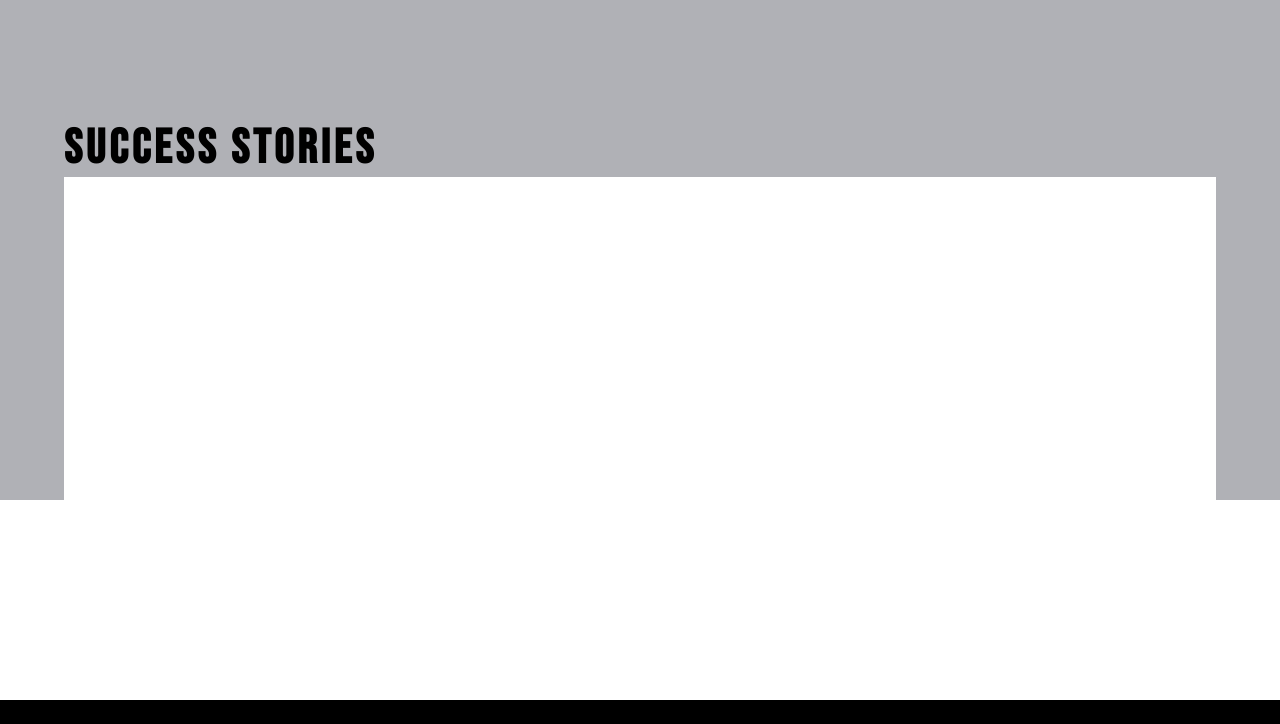
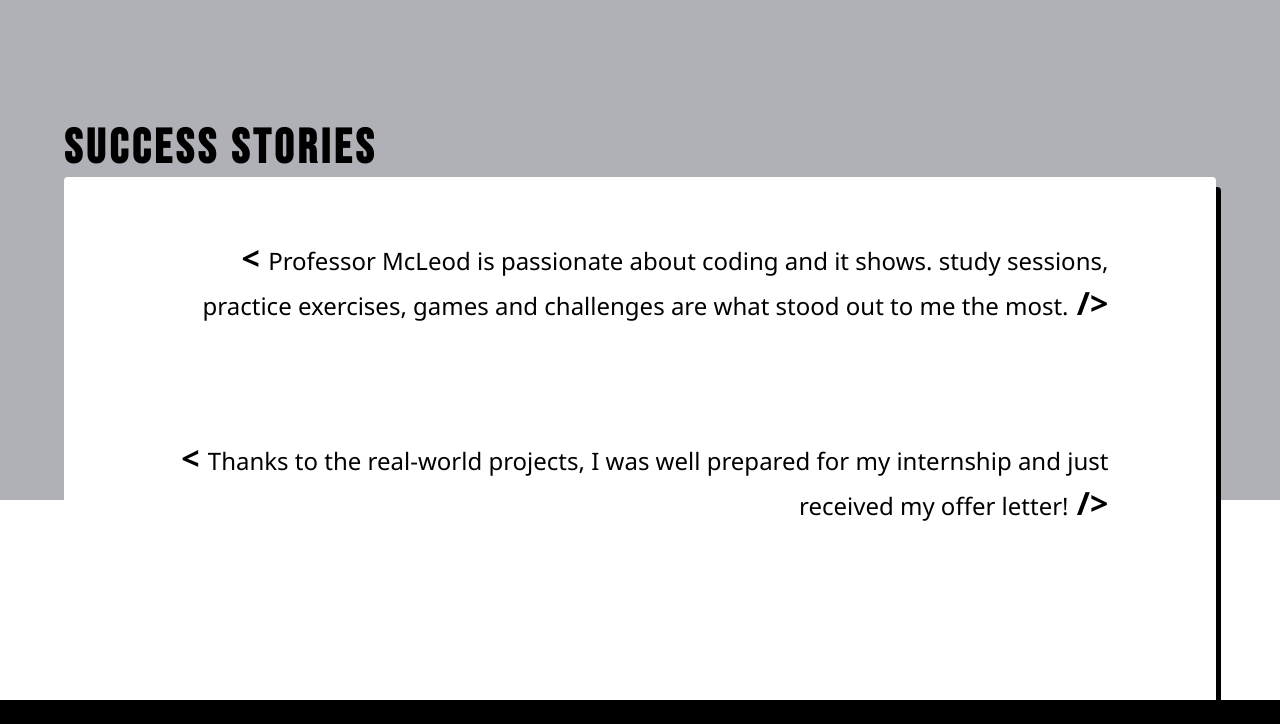
Before and after one commit to kjm2023/final-project, a plain HTML site: page experience.html in a window 1280 px wide. Shown: the part 1500-2224 px from the top of the page. Drawn offline with nearby package versions, Linux system fonts and the light colour scheme; a web font is replaced by a local one.

Commit message:
finalizing experience page

```diff
--- a/css/styles.css
+++ b/css/styles.css
@@ -291,18 +291,11 @@ h3{
   height: 400px;
 }
 
-.testimonial{
-  background: white;
-  width: 50%;
-  height: 100px;
-}
-
 .cat-card{
   width: 100px;
   height: inherit;
   float: left;
   margin: 0 60px;
-
 }
 
 .cat-card img{
@@ -316,6 +309,33 @@ h3{
   font-size: 32px;
   width: 300px;
   text-align: center;
+}
+
+.testimonial{
+  background: white;
+  width: 50%;
+  height: 100px;
+  border-radius: 4px;
+  box-shadow: 5px 10px;
+}
+
+.testimonial p{
+  padding: 50px;
+  text-align: right;
+  font-family: 'Segoe UI', sans-serif;
+  font-size: 24px;
+}
+
+.testimonial p::before{
+  content: "< ";
+  font-size: 32px;
+  font-weight: bold;
+}
+
+.testimonial p::after{
+  content: " /> ";
+  font-size: 32px;
+  font-weight: bold;
 }
 
 /* ----------------------------------------
--- a/experience.html
+++ b/experience.html
@@ -98,9 +98,14 @@
 
       <!-- Success Stories -->
       <section class="section2 section2-exp">
-        <div class="student-work">
+        <div>
           <h2>Success Stories</h2>
           <div class="testimonial">
+            <p>Professor McLeod is passionate about coding and it shows.
+              study sessions, practice exercises, games and challenges are
+              what stood out to me the most.</p>
+            <p>Thanks to the real-world projects, I was well prepared for my
+              internship and just received my offer letter!</p>
 
           </div>
         </div>
```
